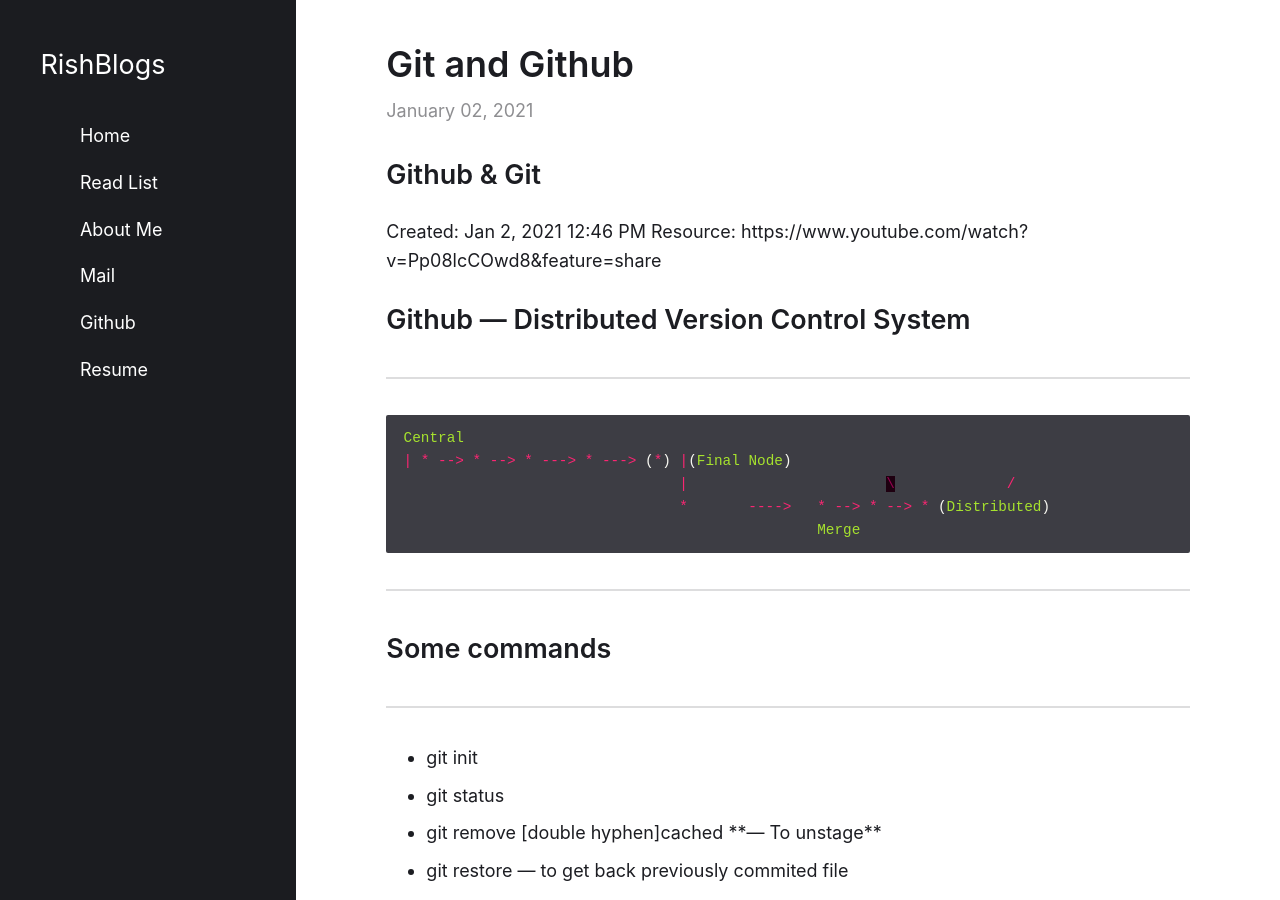
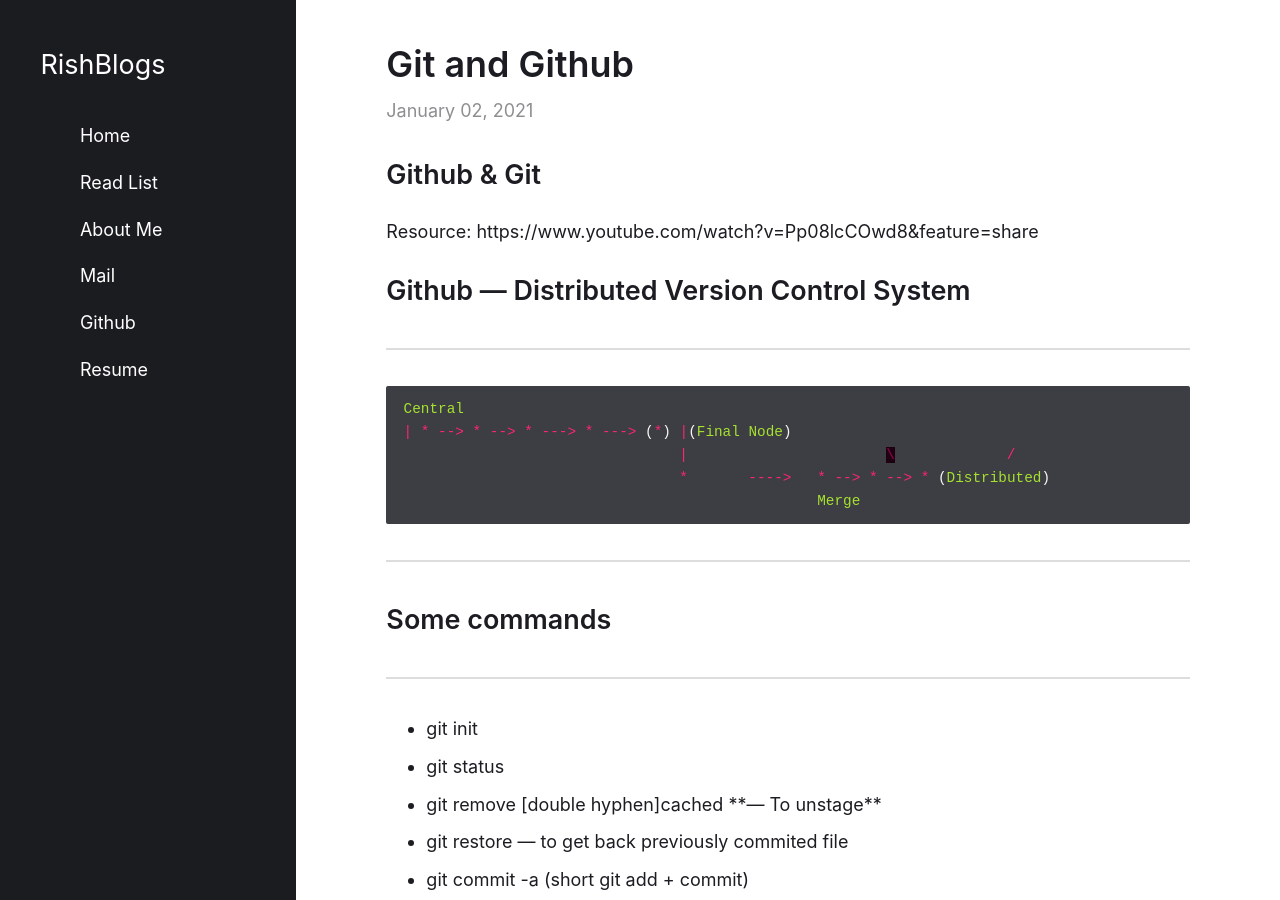
Before and after one commit to rish-singhal/blogs, a Jekyll site: the page built from _posts/2021-01-02-Git-and-github.md, in a window 1280 px wide and 900 px high. Built offline with Jekyll 4.4.1, drawn with Linux system fonts in a browser that asks for light colours; comment, search, counter and statistics services are not loaded; some of the changed lines change nothing that is shown.

Commit message:
updated styling

````diff
--- a/_posts/2021-01-02-Git-and-github.md
+++ b/_posts/2021-01-02-Git-and-github.md
@@ -7,7 +7,6 @@
 
 # Github & Git
 
-Created: Jan 2, 2021 12:46 PM
 Resource: https://www.youtube.com/watch?v=Pp08lcCOwd8&feature=share
 
 # Github — Distributed Version Control System
@@ -50,9 +49,9 @@
 <---- git [remove --cached]/reset <--
 |                                   |
 Files -> |------ Staging Area ------|
-									|
+				  |
           :Commit:|
-									: -> Ready to go to Local Repo.
+				  : -> Ready to go to Local Repo.
 ```
 
 ## Branching
@@ -63,7 +62,7 @@
 - DEVELOP - Test and merge to MASTER
 - RANDOM BRANCH — For specific tasks
 
-    ![branching](../_data/images/git20210102/img1.png)
+    ![branching](../assets/images/git20210102/img1.png)
 
 ## Git Stash
 
@@ -74,7 +73,7 @@
 - git stash list
 - git stash pop
 
-    ![git stash commands](../_data/images/git20210102/img2.png)
+    ![git stash commands](../assets/images/git20210102/img2.png)
 
 ## Queries
 
@@ -94,6 +93,6 @@
 
 ---
 
-- [ ]  Checkout SSH workflow
+- [ ] Checkout SSH workflow
 
 ---
````
Also changed, not shown: assets/images/git20210102/img1.png (renamed from _data/images/git20210102/img1.png), assets/images/git20210102/img2.png (renamed from _data/images/git20210102/img2.png).
